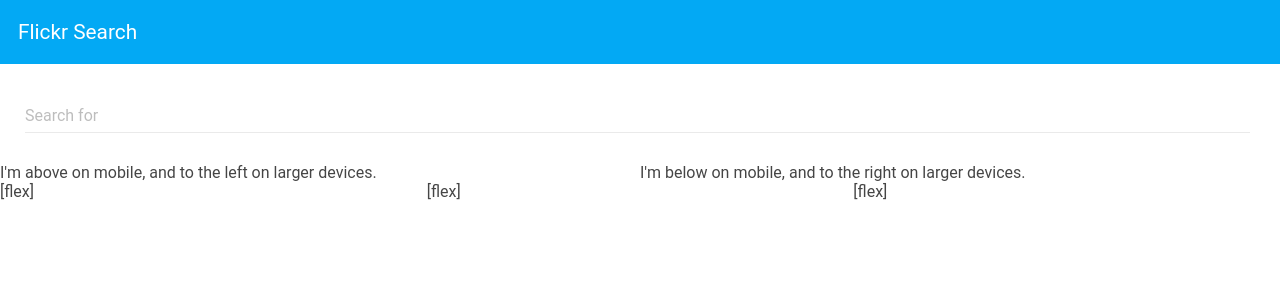
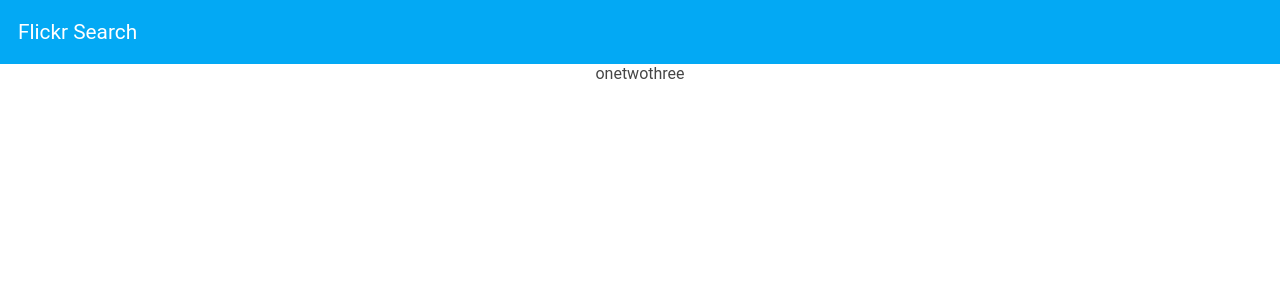
Before and after one commit to anbinh/gym, a CakePHP app: the page made by app/View/Homes/index.ctp in a window 1280 px wide. Shown: the top 300 px of the page. Run offline with PHP 8.4 and a stand-in for CakePHP, Linux system fonts and the light colour scheme; the template is opened without the code that fills it, so the values that code supplies are empty; some libraries are stand-ins or nearby versions.

Commit message:
add image

```diff
--- a/app/Config/routes.php
+++ b/app/Config/routes.php
@@ -24,7 +24,7 @@
  * its action called 'display', and we pass a param to select the view file
  * to use (in this case, /app/View/Pages/home.ctp)...
  */
-	Router::connect('/', array('controller' => 'pages', 'action' => 'display', 'home'));
+	Router::connect('/', array('controller' => 'homes', 'action' => 'index', 'home'));
 /**
  * ...and connect the rest of 'Pages' controller's URLs.
  */
--- a/app/View/Homes/index.ctp
+++ b/app/View/Homes/index.ctp
@@ -1,38 +1,5 @@
-
-<div ng-app="flickrApp" ng-controller="ListController" layout="column" layout-align="top right">
-  <md-toolbar>
-  	<div class="md-toolbar-tools">
-  		<span class="md-flex">Flickr Search</span>
-  	</div>
-  </md-toolbar>
-  <md-content layout="column" layout-align="center center">
-  	<div class="app-content">
-  		<form ng-submit="search()">
-  			<md-text-float class="long" label="Search for" ng-model="searchTerm"></md-text-float>
-  		</form>
-  		<md-card ng-repeat="picture in results.photos.photo">
-  			<img ng-src="http://farm{{picture.farm}}.staticflickr.com/{{picture.server}}/{{picture.id}}_{{picture.secret}}_b.jpg" class="md-card-image"/>
-  			<h3>{{picture.title}}</h3>
-  		</md-card>
-  	</div>
-  </md-content>
-  <div layout="row" layout-sm="column">
-    <div flex>
-      I'm above on mobile, and to the left on larger devices.
-    </div>
-    <div flex>
-      I'm below on mobile, and to the right on larger devices.
-    </div>
-  </div>
-  <div layout="row">
-    <div flex>
-      [flex]
-    </div>
-    <div flex>
-      [flex]
-    </div>
-    <div flex hide-sm>
-      [flex]
-    </div>
-  </div>
+<div layout="row" layout-align="center center">
+  <div>one</div>
+  <div>two</div>
+  <div>three</div>
 </div>
--- a/app/View/Layouts/default.ctp
+++ b/app/View/Layouts/default.ctp
@@ -39,11 +39,17 @@ $cakeVersion = __d('cake_dev', 'CakePHP %s', Configure::version())
 		echo $this->fetch('script');
 	?>
 </head>
-<body>
+<body ng-app="material">
 	<div id="container">
-		<div id="header">
+		<!-- <div id="header">
 
-		</div>
+		</div> -->
+		 <md-toolbar>
+		  	<div class="md-toolbar-tools">
+		  		<span class="md-flex">Flickr Search</span>
+		  	</div>
+		 </md-toolbar>
+
 		<div id="content">
 
 			<?php echo $this->Session->flash(); ?>
--- a/app/webroot/js/app.js
+++ b/app/webroot/js/app.js
@@ -1,27 +1,44 @@
 (function(){
-'use strict';
-angular.module('flickrApp', ['ngMaterial'])
-.controller('ListController', ['$scope', '$http', function($scope, $http){
-	$scope.results=[];
-	$scope.search = function(){
+	var material_design = angular.module('material', ['ngMaterial']);
+	material_design.controller('MaterialCtrl', function($scope){
 
-		$http({
-			method: 'GET',
-			url:'https://api.flickr.com/services/rest',
-			params:{
-				method: 'flickr.photos.search',
-				api_key:'b31499089ba318a6d834eb86f1a5d49e',
-				text: $scope.searchTerm,
-				format:'json',
-				nojsoncallback:1
-			}
-		}).success(function(data){
-			$scope.results=data;
-		}).error(function(error){
-			console.log(error);
-		});
+	});
 
-	};
-}]);
+	var content_home = angular.module('content_home', ['ngMaterial'])
+	.controller('AppCtrl', function($scope) {
+	  $scope.data = {};
+	  $scope.data.cb1 = true;
+	  $scope.data.cb2 = false;
+	  $scope.data.cb3 = false;
+	  $scope.data.cb4 = false;
+	  $scope.data.cb5 = false;
+	});
+})();
 
-})();
+// (function(){
+// 'use strict';
+// angular.module('flickrApp', ['ngMaterial'])
+// .controller('ListController', ['$scope', '$http', function($scope, $http){
+// 	$scope.results=[];
+// 	$scope.search = function(){
+
+// 		$http({
+// 			method: 'GET',
+// 			url:'https://api.flickr.com/services/rest',
+// 			params:{
+// 				method: 'flickr.photos.search',
+// 				api_key:'b31499089ba318a6d834eb86f1a5d49e',
+// 				text: $scope.searchTerm,
+// 				format:'json',
+// 				nojsoncallback:1
+// 			}
+// 		}).success(function(data){
+// 			$scope.results=data;
+// 		}).error(function(error){
+// 			console.log(error);
+// 		});
+
+// 	};
+// }]);
+
+// })();
```
Also changed, not shown: app/webroot/img/images/earth.png (added), app/webroot/img/images/picto.png (added).
